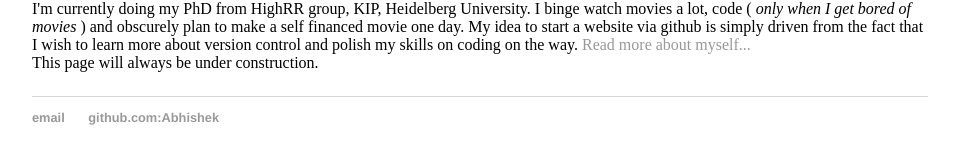
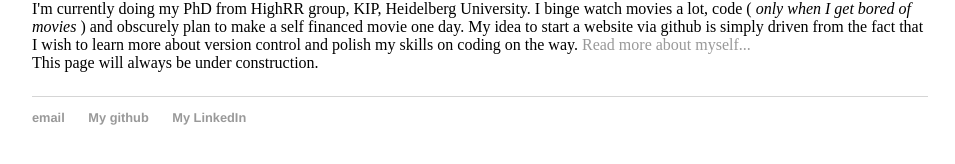
Before and after one commit to an15ms157/abhishek.github.io, a Jekyll site: the page built from index.html, in a window 1280 px wide. Shown: the part 461-625 px from the top of the page, without its empty margins (160-1115 px from the left). Built offline with Jekyll 4.4.1, drawn with Linux system fonts in a browser that asks for light colours.

Commit message:
Update default.html

```diff
--- a/_layouts/default.html
+++ b/_layouts/default.html
@@ -22,7 +22,8 @@
 			<footer>
 	    		<ul>
 	        		<li><a href="mailto:aabhishek.naath@gmail.com">email</a></li>
-	        		<li><a href="https://github.com/an15ms157">github.com:Abhishek</a></li>
+	        		<li><a href="https://github.com/an15ms157">My github</a></li>
+				<li><a href="https://www.linkedin.com/in/abhishek-nath-17b07b116/">My LinkedIn</a></li>
 				</ul>
 			</footer>
 		</body>
```
